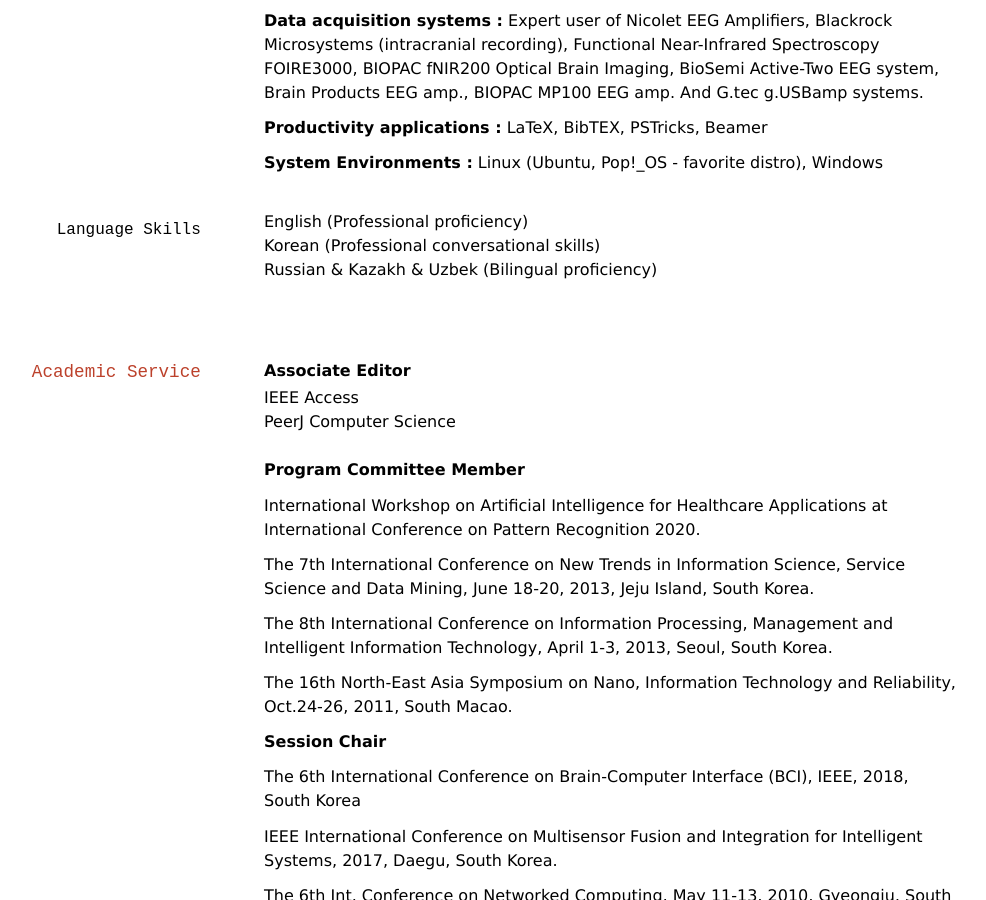
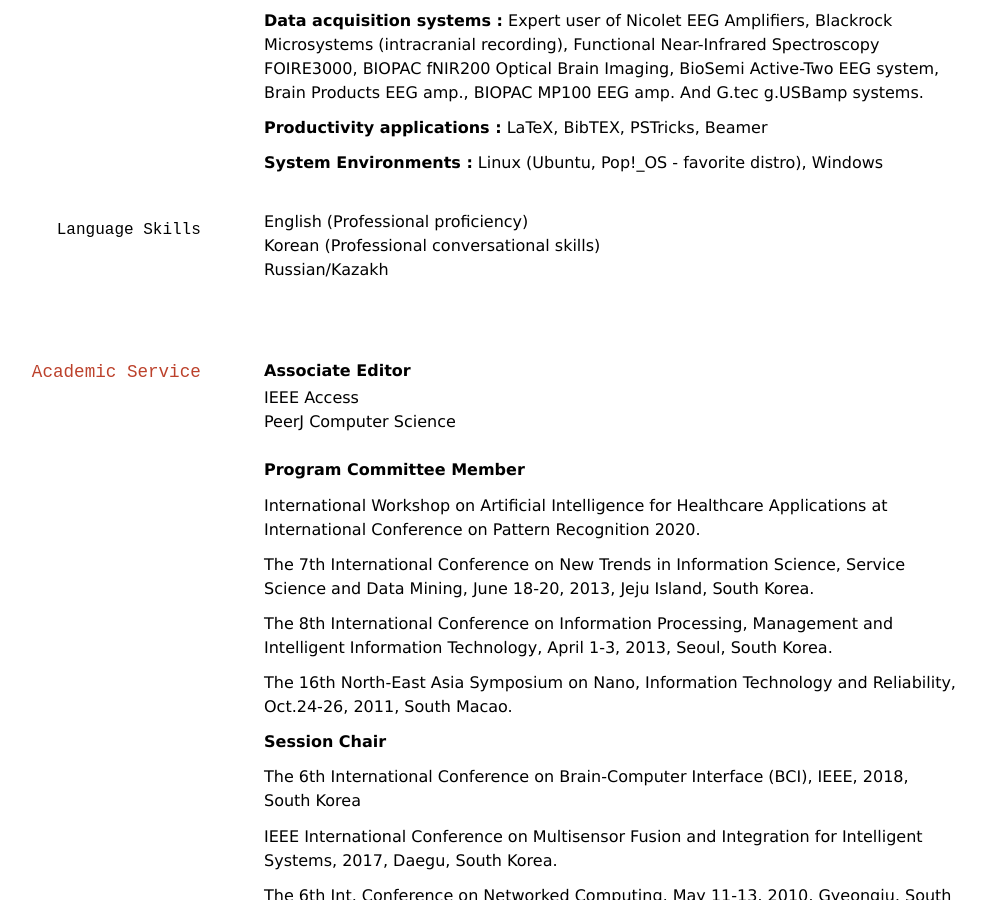
Before and after one commit to berdakh/berdakh.github.io, a Jekyll site: the page built from index.md, in a window 1280 px wide and 900 px high, scrolled down 8763 px. Shown: the whole window, without its empty margins (68-1054 px from the left). Built offline with Jekyll 4.4.1, drawn with Linux system fonts in a browser that asks for light colours; nearby versions of some CDN libraries; a style sheet for code colours, icons or effects is not loaded.

Commit message:
language
update

```diff
--- a/index.md
+++ b/index.md
@@ -396,7 +396,7 @@
 ### Language Skills
 - English (Professional proficiency)
 - Korean  (Professional conversational skills)
-- Russian & Kazakh & Uzbek (Bilingual proficiency)
+- Russian/Kazakh
 
 ## Academic Service
 **Associate Editor**
```
Also changed, not shown: 1 other file.
